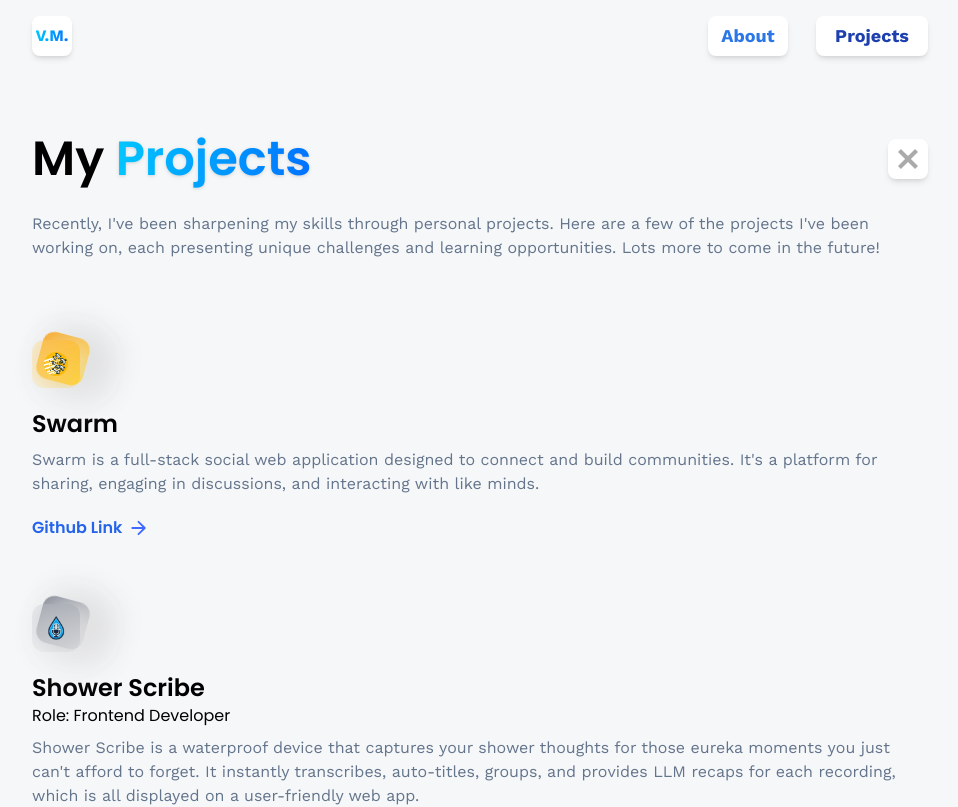
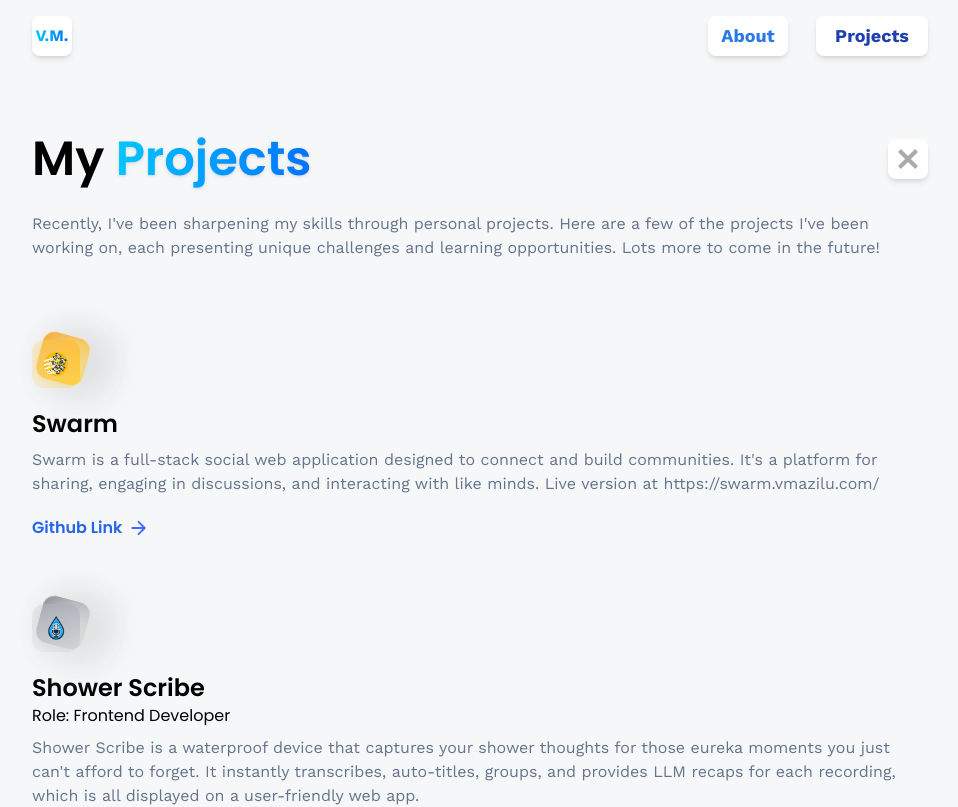
Before and after one commit to victoriamazilu/portfolio-website, a React (Vite) app: page /projects in a window 1280 px wide. Shown: the top 807 px of the page, without its empty margins (160-1118 px from the left). Built offline with nearby package versions, Linux system fonts and the light colour scheme.

Commit message:
Update
Updating with live link

```diff
--- a/src/constants/index.js
+++ b/src/constants/index.js
@@ -167,7 +167,7 @@ export const projects = [
         theme: "btn-back-yellow",
         name: "Swarm",
         description:
-            "Swarm is a full-stack social web application designed to connect and build communities. It's a platform for sharing, engaging in discussions, and interacting with like minds.        ",
+            "Swarm is a full-stack social web application designed to connect and build communities. It's a platform for sharing, engaging in discussions, and interacting with like minds. Live version at https://swarm.vmazilu.com/",
         link: "https://github.com/victoriamazilu/Swarm",
     },
     {
```
